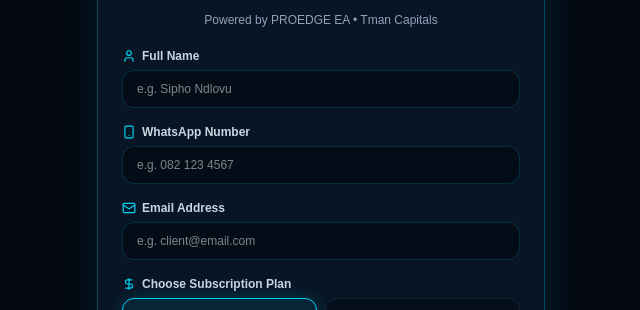
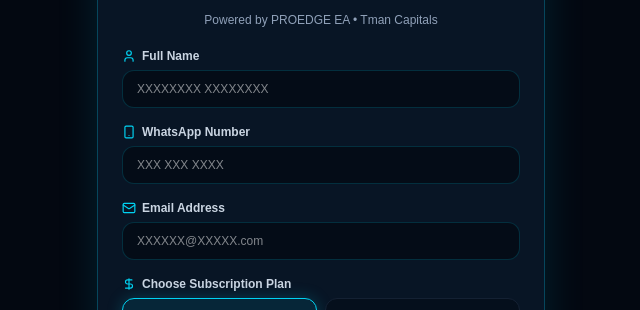
Before and after one commit to Tmancapitals/bluescalp-assassin, a Next.js app: page /register in a window 1280 px wide. Shown: the part 136-446 px from the top of the page, without its empty margins (319-959 px from the left). Built offline with nearby package versions, Linux system fonts and the light colour scheme; no server answers.

Commit message:
Update registration placeholders to X characters

```diff
--- a/app/register/page.tsx
+++ b/app/register/page.tsx
@@ -82,7 +82,7 @@ export default function RegisterPage() {
                 required
                 value={fullName}
                 onChange={(e) => setFullName(e.target.value)}
-                placeholder="e.g. Sipho Ndlovu"
+                placeholder="XXXXXXXX XXXXXXXX"
                 className="w-full bg-[#040c17] border border-cyan-500/20 rounded-xl px-3.5 py-2.5 text-xs text-white focus:outline-none focus:border-cyan-400"
               />
             </div>
@@ -96,7 +96,7 @@ export default function RegisterPage() {
                 required
                 value={whatsapp}
                 onChange={(e) => setWhatsapp(e.target.value)}
-                placeholder="e.g. 082 123 4567"
+                placeholder="XXX XXX XXXX"
                 className="w-full bg-[#040c17] border border-cyan-500/20 rounded-xl px-3.5 py-2.5 text-xs text-white focus:outline-none focus:border-cyan-400"
               />
             </div>
@@ -110,7 +110,7 @@ export default function RegisterPage() {
                 required
                 value={email}
                 onChange={(e) => setEmail(e.target.value)}
-                placeholder="e.g. client@email.com"
+                placeholder="XXXXXX@XXXXX.com"
                 className="w-full bg-[#040c17] border border-cyan-500/20 rounded-xl px-3.5 py-2.5 text-xs text-white focus:outline-none focus:border-cyan-400"
               />
             </div>
```
